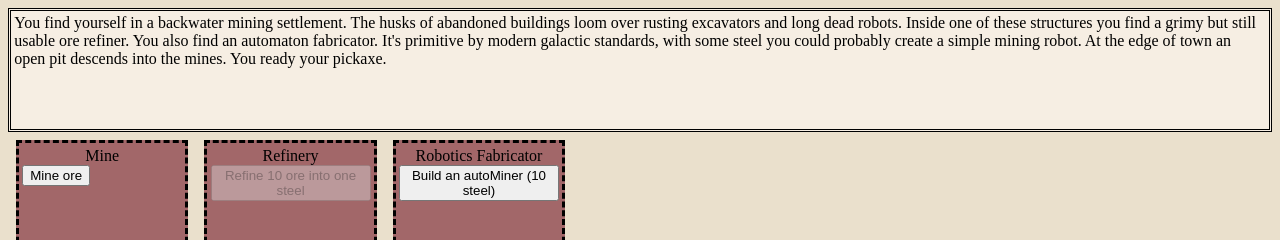
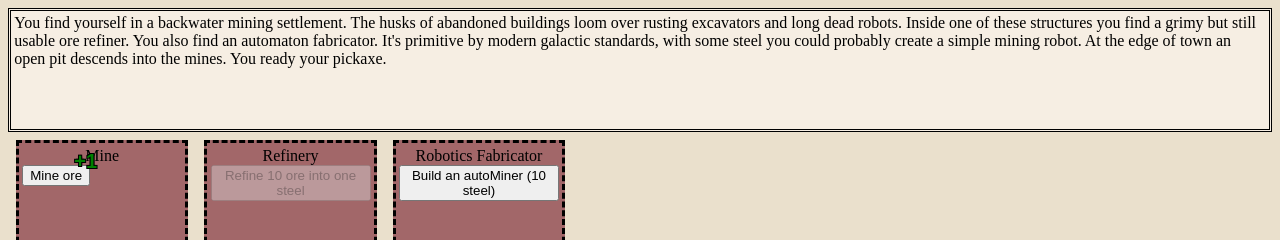
Before and after one commit to michaelwhittemore/vue-clicker-game, a Vue app: page / in a window 1280 px wide. Shown: the top 240 px of the page. Built offline with nearby package versions, Linux system fonts and the light colour scheme.

Commit message:
added popup, need to generalize it and add animatiopn events

```diff
--- a/src/components/GenerateResourceButton.vue
+++ b/src/components/GenerateResourceButton.vue
@@ -3,6 +3,7 @@ import { ref } from 'vue';
 import { gameStateStorage } from '@/typescript/gameStateStorage';
 import type { ValidResources, ValidSkills, NarrativeTrigger } from '@/typescript/gameTypes';
 import { earnExperienceInSkill, activateNarrativeTrigger } from '@/typescript/gameHelpers';
+import PopUpText from './PopUpText.vue';
 const props = defineProps<{
     resourceType: ValidResources
 }>()
@@ -45,7 +46,10 @@ const onClickHandler = () => {
 </script>
 
 <template>
-    <button @click="onClickHandler"> {{ buttonText }} </button>
+    <button @click="onClickHandler"> {{ buttonText }}
+        <PopUpText />
+    </button>
+
 </template>
 
 <style>
--- /dev/null
+++ b/src/components/PopUpText.vue
@@ -0,0 +1,25 @@
+<script setup lang="ts">
+const text = '+1'
+// I want the text to be fairly bold and block.
+</script>
+<template>
+    <!-- The relative container is necessary for the element to have an ancestor but not reserved space-->
+    <div class="popUpContainer">
+        <div class="popUp outlinedText"> {{ text }} </div>
+    </div>
+
+
+</template>
+<style scoped>
+.popUp {
+    color: green;
+    font-weight: bold;
+    position: absolute;
+    font-size: 150%;
+    bottom: 10px;
+    right: -15px;
+}
+.popUpContainer {
+    position: relative;
+}
+</style>
--- a/src/components/ShopComponents/SellSteelForGold.vue
+++ b/src/components/ShopComponents/SellSteelForGold.vue
@@ -20,5 +20,5 @@ const onClickSell = () => {
 const computedEnoughToEnable = computed(() => gameStateStorage.resources.steel >= steelPrice)
 </script>
 <template>
-    <button  @click="onClickSell" :disabled="!computedEnoughToEnable">Sell {{ steelPrice }} steel for gold</button>
+    <button  @click="onClickSell" :disabled="!computedEnoughToEnable">Sell {{ steelPrice }} steel for one gold</button>
 </template>
--- a/src/global.css
+++ b/src/global.css
@@ -4,6 +4,13 @@
 }
 .centeredText{
     text-align: center;
+}
+.outlinedText{
+    text-shadow:
+    -1px -1px 0 black,  /* Top-left shadow */
+     1px -1px 0 black,  /* Top-right shadow */
+    -1px  1px 0 black,  /* Bottom-left shadow */
+     1px  1px 0 black;  /* Bottom-right shadow */
 }
 /* ------------------- Color Schemes ----------------- */
 body{
```
Also changed, not shown: 1 other file (tests, documents, lock files or other folders).
